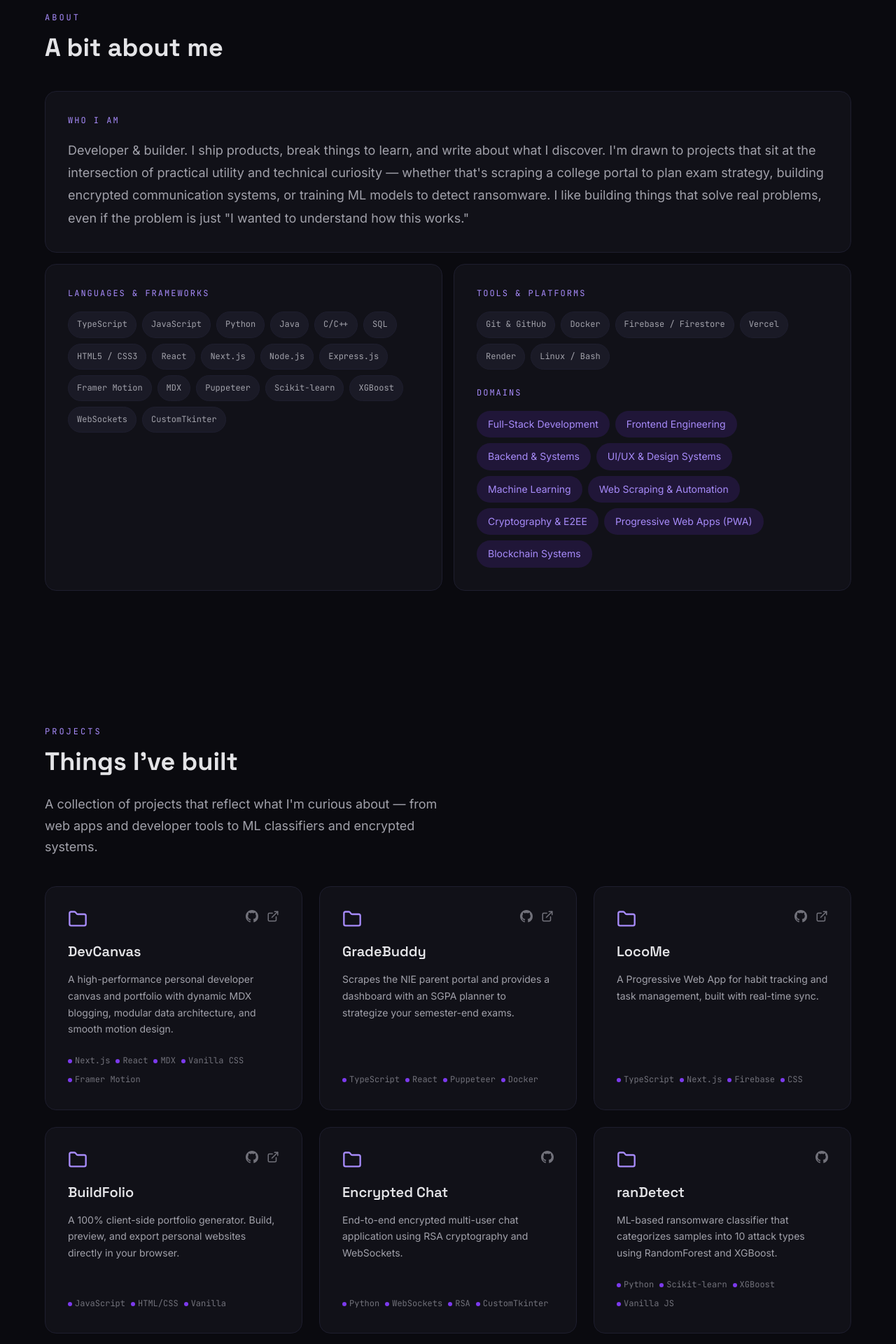
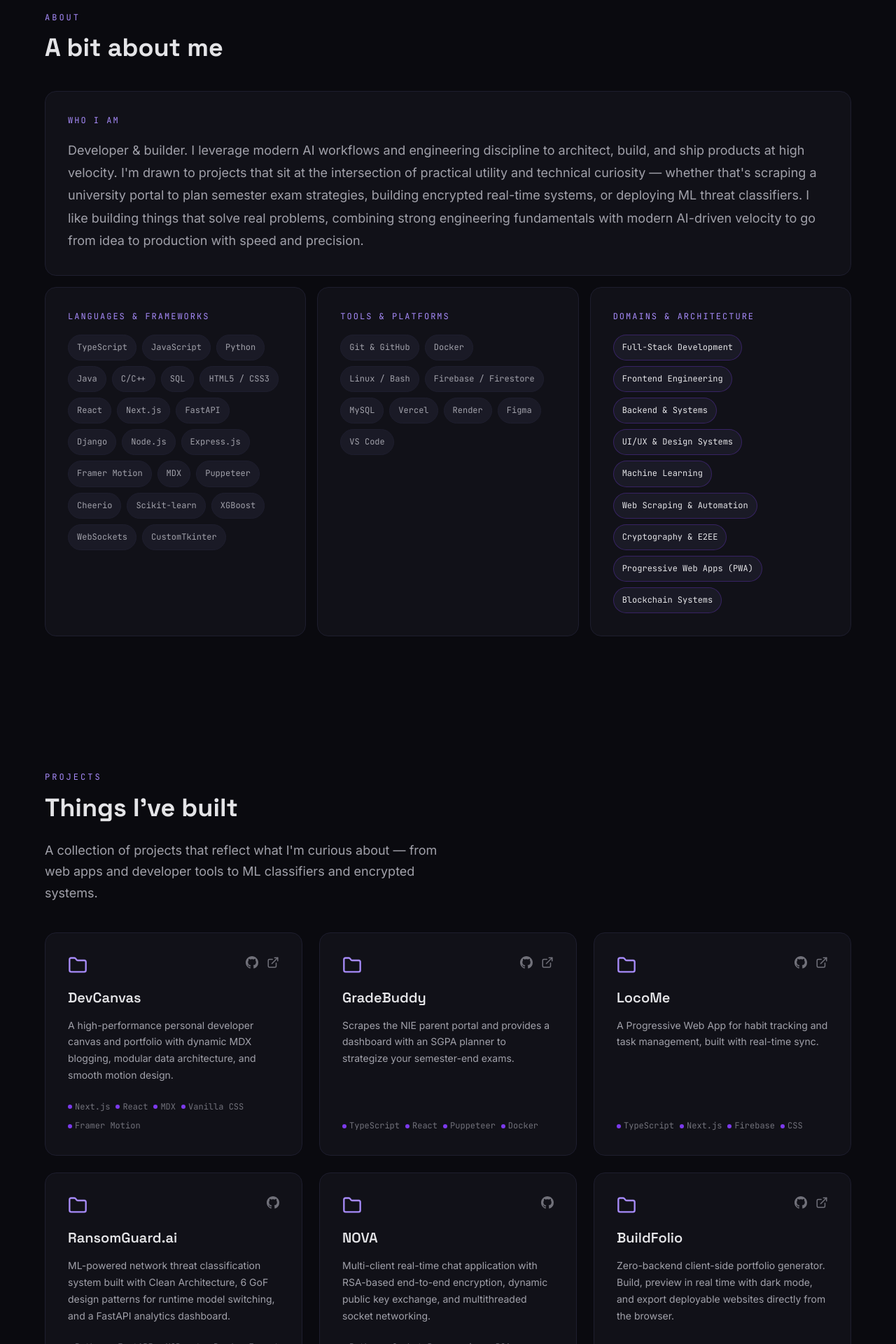
Before and after one commit to bitwise-adi/DeveCanva, a Next.js app: page / in a window 1280 px wide. Shown: the part 880-2800 px from the top of the page at 70% size. Built offline with nearby package versions, Linux system fonts and the light colour scheme.

Commit message:
UI changes, Custom project names instead of Github repo names

```diff
--- a/src/app/globals.css
+++ b/src/app/globals.css
@@ -472,7 +472,7 @@ body::after {
 /* ── About / Bento Grid ────────────────────────────────────── */
 .about__grid {
   display: grid;
-  grid-template-columns: 1fr 1fr;
+  grid-template-columns: repeat(3, 1fr);
   gap: var(--space-4);
   margin-top: var(--space-10);
 }
@@ -483,6 +483,8 @@ body::after {
   border-radius: var(--radius-lg);
   padding: var(--space-8);
   transition: border-color var(--transition-base);
+  display: flex;
+  flex-direction: column;
 }
 
 .about__card:hover {
@@ -531,21 +533,18 @@ body::after {
   background: var(--accent-1-glow);
 }
 
-.about__interests {
-  display: flex;
-  flex-wrap: wrap;
-  gap: var(--space-2);
+.about__skill-pill--domain {
+  border-color: rgba(124, 58, 237, 0.3);
+  color: var(--text-primary);
 }
 
-.about__interest-tag {
-  font-size: var(--text-sm);
-  padding: var(--space-2) var(--space-4);
-  background: var(--accent-1-glow);
-  border-radius: var(--radius-full);
-  color: var(--accent-1-light);
+.about__skill-pill--domain:hover {
+  border-color: var(--accent-2);
+  color: var(--accent-2-light);
+  background: var(--accent-2-glow);
 }
 
-@media (max-width: 768px) {
+@media (max-width: 1024px) {
   .about__grid {
     grid-template-columns: 1fr;
   }
--- a/src/components/About.js
+++ b/src/components/About.js
@@ -61,10 +61,11 @@ export default function About() {
           <p className="about__bio-text">
             {siteConfig.bio} I&apos;m drawn to projects that sit at the intersection
             of practical utility and technical curiosity — whether that&apos;s
-            scraping a college portal to plan exam strategy, building encrypted
-            communication systems, or training ML models to detect ransomware.
-            I like building things that solve real problems, even if the problem
-            is just &quot;I wanted to understand how this works.&quot;
+            scraping a university portal to plan semester exam strategies, building
+            encrypted real-time systems, or deploying ML threat classifiers.
+            I like building things that solve real problems, combining strong
+            engineering fundamentals with modern AI-driven velocity to go from idea
+            to production with speed and precision.
           </p>
         </motion.div>
 
@@ -122,17 +123,34 @@ export default function About() {
               </motion.span>
             ))}
           </motion.div>
+        </motion.div>
 
-          <p className="about__card-label" style={{ marginTop: "1.5rem" }}>
-            Domains
-          </p>
-          <div className="about__interests">
-            {domains.map((d) => (
-              <span key={d.name} className="about__interest-tag">
-                {d.name}
-              </span>
+        {/* Domains & Specializations */}
+        <motion.div
+          className="about__card"
+          variants={cardVariants}
+          initial="hidden"
+          whileInView="visible"
+          viewport={{ once: true }}
+        >
+          <p className="about__card-label">Domains & Architecture</p>
+          <motion.div
+            className="about__skills-grid"
+            variants={containerVariants}
+            initial="hidden"
+            whileInView="visible"
+            viewport={{ once: true }}
+          >
+            {domains.map((skill) => (
+              <motion.span
+                key={skill.name}
+                className="about__skill-pill about__skill-pill--domain"
+                variants={itemVariants}
+              >
+                {skill.name}
+              </motion.span>
             ))}
-          </div>
+          </motion.div>
         </motion.div>
       </div>
     </section>
--- a/src/data/projects.js
+++ b/src/data/projects.js
@@ -47,33 +47,33 @@ const projects = [
     featured: true,
   },
   {
+    name: "RansomGuard.ai",
+    slug: "ransomguard-ai",
+    description:
+      "ML-powered network threat classification system built with Clean Architecture, 6 GoF design patterns for runtime model switching, and a FastAPI analytics dashboard.",
+    tech: ["Python", "FastAPI", "XGBoost", "Random Forest", "Chart.js"],
+    liveUrl: null,
+    githubUrl: "https://github.com/bitwise-adi/ranDetect",
+    featured: true,
+  },
+  {
+    name: "NOVA",
+    slug: "nova",
+    description:
+      "Multi-client real-time chat application with RSA-based end-to-end encryption, dynamic public key exchange, and multithreaded socket networking.",
+    tech: ["Python", "Socket Programming", "RSA", "CustomTkinter"],
+    liveUrl: null,
+    githubUrl: "https://github.com/bitwise-adi/encrypted-chat-app",
+    featured: false,
+  },
+  {
     name: "BuildFolio",
     slug: "buildfolio",
     description:
-      "A 100% client-side portfolio generator. Build, preview, and export personal websites directly in your browser.",
-    tech: ["JavaScript", "HTML/CSS", "Vanilla"],
+      "Zero-backend client-side portfolio generator. Build, preview in real time with dark mode, and export deployable websites directly from the browser.",
+    tech: ["JavaScript", "HTML/CSS", "LocalStorage"],
     liveUrl: "https://bitwise-adi.github.io/BuildFolio/",
     githubUrl: "https://github.com/bitwise-adi/BuildFolio",
-    featured: false,
-  },
-  {
-    name: "Encrypted Chat",
-    slug: "encrypted-chat",
-    description:
-      "End-to-end encrypted multi-user chat application using RSA cryptography and WebSockets.",
-    tech: ["Python", "WebSockets", "RSA", "CustomTkinter"],
-    liveUrl: null,
-    githubUrl: "https://github.com/bitwise-adi/encrypted-chat-app",
-    featured: true,
-  },
-  {
-    name: "ranDetect",
-    slug: "randetect",
-    description:
-      "ML-based ransomware classifier that categorizes samples into 10 attack types using RandomForest and XGBoost.",
-    tech: ["Python", "Scikit-learn", "XGBoost", "Vanilla JS"],
-    liveUrl: null,
-    githubUrl: "https://github.com/bitwise-adi/ranDetect",
     featured: false,
   },
 ];
--- a/src/data/siteConfig.js
+++ b/src/data/siteConfig.js
@@ -10,13 +10,14 @@ const siteConfig = {
   // ── Personal Info ──────────────────────────────────────────
   name: "Aditya Raj",
   handle: "bitwise-adi",
-  bio: "Developer & builder. I ship products, break things to learn, and write about what I discover.",
-  shortBio: "Building things that live on the internet.",
+  bio: "Developer & builder. I leverage modern AI workflows and engineering discipline to architect, build, and ship products at high velocity.",
+  shortBio: "Building & shipping at the speed of AI.",
   greeting: "Hey, I'm",
 
   // ── Taglines (rotate in hero) ──────────────────────────────
   taglines: [
     "I build things for the web.",
+    "I leverage AI to ship at high velocity.",
     "I break things to learn.",
     "I write about what I discover.",
     "I ship products that matter.",
--- a/src/data/skills.js
+++ b/src/data/skills.js
@@ -21,11 +21,14 @@ const skills = [
   // Frameworks & Libraries
   { name: "React", category: "framework" },
   { name: "Next.js", category: "framework" },
+  { name: "FastAPI", category: "framework" },
+  { name: "Django", category: "framework" },
   { name: "Node.js", category: "framework" },
   { name: "Express.js", category: "framework" },
   { name: "Framer Motion", category: "framework" },
   { name: "MDX", category: "framework" },
   { name: "Puppeteer", category: "framework" },
+  { name: "Cheerio", category: "framework" },
   { name: "Scikit-learn", category: "framework" },
   { name: "XGBoost", category: "framework" },
   { name: "WebSockets", category: "framework" },
@@ -34,10 +37,13 @@ const skills = [
   // Tools & Platforms
   { name: "Git & GitHub", category: "tool" },
   { name: "Docker", category: "tool" },
+  { name: "Linux / Bash", category: "tool" },
   { name: "Firebase / Firestore", category: "tool" },
+  { name: "MySQL", category: "tool" },
   { name: "Vercel", category: "tool" },
   { name: "Render", category: "tool" },
-  { name: "Linux / Bash", category: "tool" },
+  { name: "Figma", category: "tool" },
+  { name: "VS Code", category: "tool" },
 
   // Domains & Focus Areas
   { name: "Full-Stack Development", category: "domain" },
```
